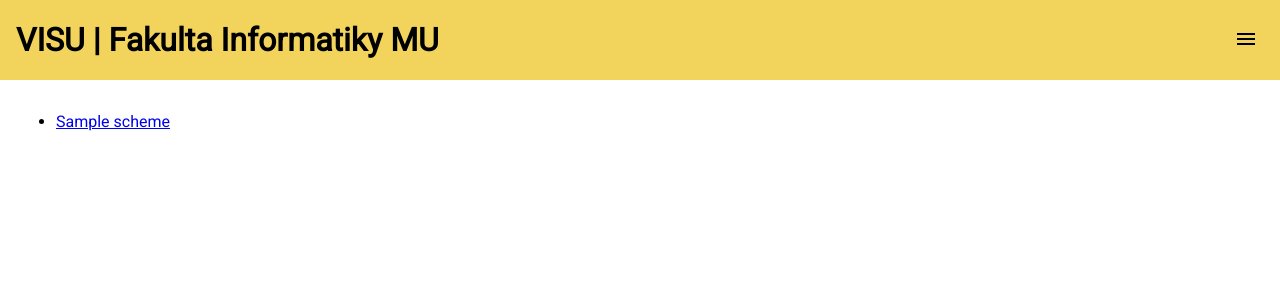
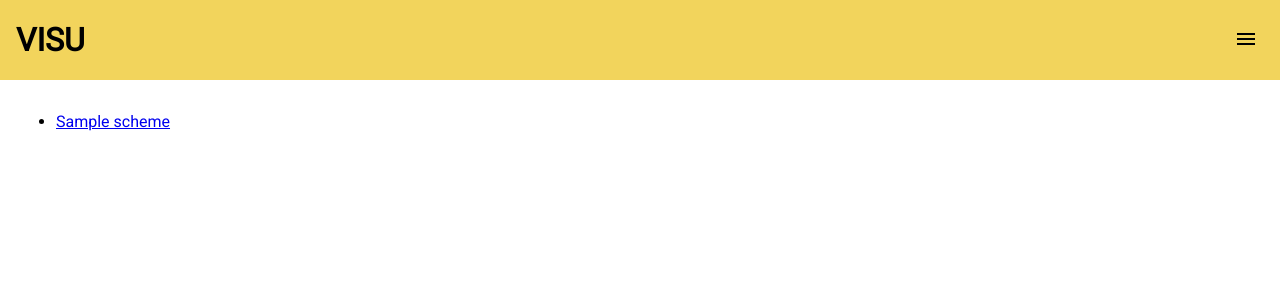
Before and after one commit to JurajMarcin/visu, a FastAPI app: template visu/templates/index.html in a window 1280 px wide. Shown: the top 300 px of the page. Run offline with FastAPI, Linux system fonts and the light colour scheme; the template is opened without the code that fills it: most values are stand-ins (such as "Sample title", 1, 10 or a date in 2020).

Commit message:
Remove FI MU

```diff
--- a/visu/templates/index.html
+++ b/visu/templates/index.html
@@ -9,7 +9,7 @@
 <body class="nojs">
 
     <header class="header">
-        <h1 class="header__title">VISU | Fakulta Informatiky MU</h1>
+        <h1 class="header__title">VISU</h1>
         <button class="nav-button" id="nav-button"><span class="material-symbols-outlined">menu</span></button>
     </header>
 
--- a/visu/templates/scheme.html
+++ b/visu/templates/scheme.html
@@ -15,7 +15,7 @@
 <body class="nojs">
 
     <header class="header">
-        <h1 class="header__title">VISU | Fakulta Informatiky MU</h1>
+        <h1 class="header__title">VISU</h1>
         <button class="nav-button" id="nav-button"><span class="material-symbols-outlined">menu</span></button>
     </header>
 
```
